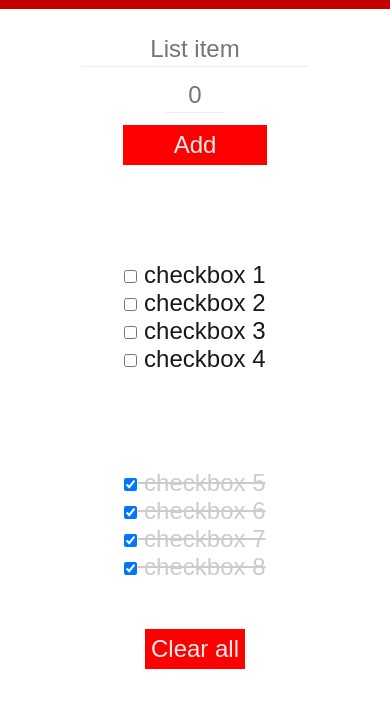
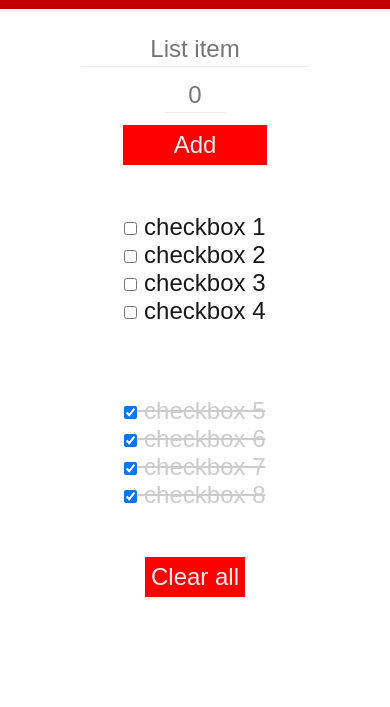
Before and after one commit to kuwood/shoppingListApp, a plain HTML site: page index.html in a window 390 px wide. Shown: the part 111-818 px from the top of the page. Drawn offline with nearby package versions, Linux system fonts and the light colour scheme.

Commit message:
Fixed padding for consistancy

```diff
--- a/css/style.css
+++ b/css/style.css
@@ -34,7 +34,7 @@ header h1 {
 }
 
 .listinput {
-  padding: 1em 0 1em 0;
+  padding-top: 1em;
 }
 
 .listinput > input {
@@ -96,6 +96,10 @@ button, input[type=submit] {
     text-align: center;
     margin: 0.5em auto 0.5em auto;
   }
+
+  .itemlist {
+    padding-top: 1em;
+  }
 }
 
 /**526px breaking point**/
```
